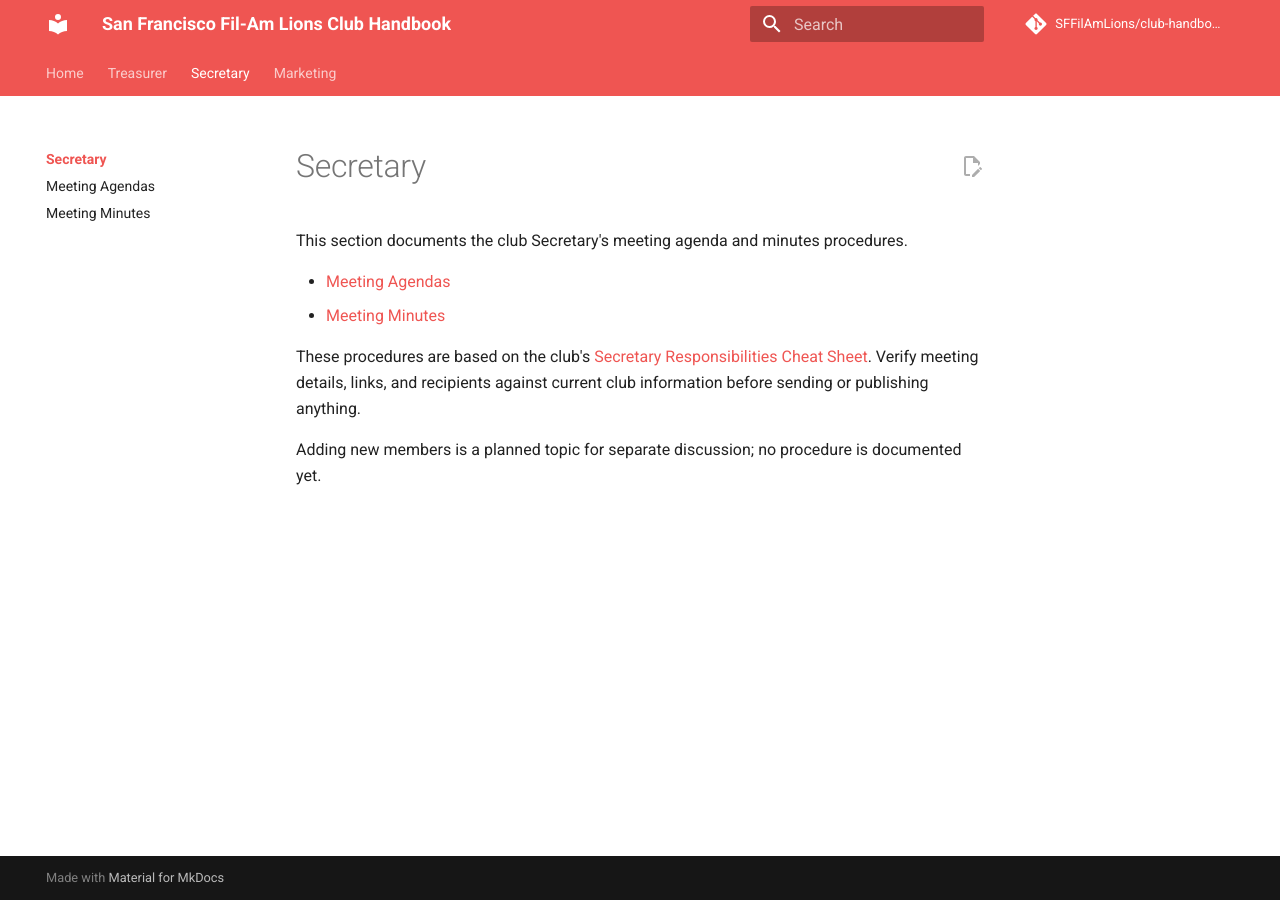
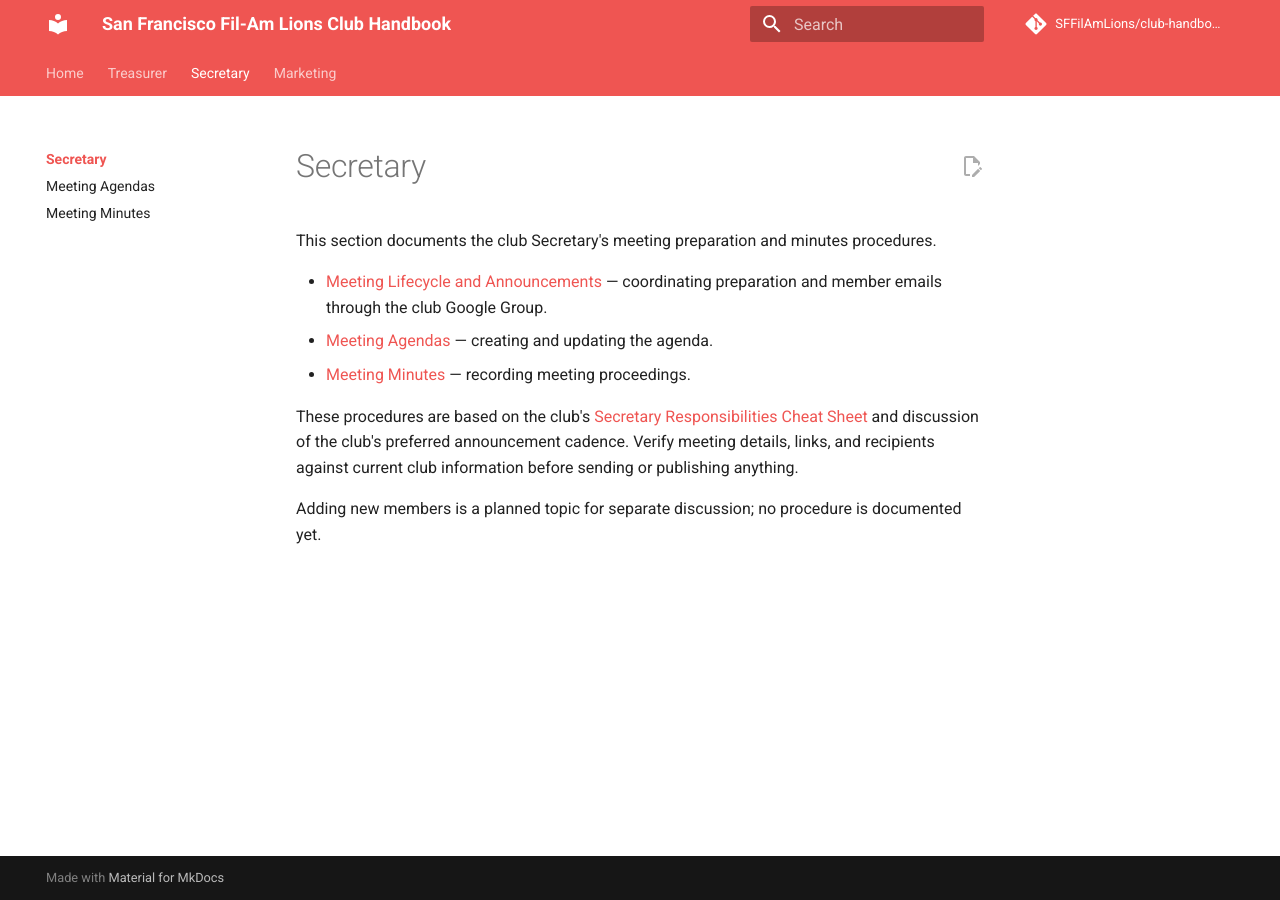
Before and after one commit to SFFilAmLions/club-handbook, an MkDocs documentation site: the page built from docs/secretary/index.md, in a window 1280 px wide. Built offline with MkDocs 1.6.1 and Material for MkDocs 9.7.7, drawn with Linux system fonts in a browser that asks for light colours; comment, search, counter and statistics services are not loaded.

Commit message:
docs(secretary): separate meeting announcements from agenda preparation

```diff
--- a/docs/secretary/index.md
+++ b/docs/secretary/index.md
@@ -1,10 +1,11 @@
 # Secretary
 
-This section documents the club Secretary's meeting agenda and minutes procedures.
+This section documents the club Secretary's meeting preparation and minutes procedures.
 
-- [Meeting Agendas](agendas.md)
-- [Meeting Minutes](minutes.md)
+- [Meeting Lifecycle and Announcements](meeting-lifecycle.md) — coordinating preparation and member emails through the club Google Group.
+- [Meeting Agendas](agendas.md) — creating and updating the agenda.
+- [Meeting Minutes](minutes.md) — recording meeting proceedings.
 
-These procedures are based on the club's [Secretary Responsibilities Cheat Sheet](https://docs.google.com/document/d/165qGju1ZPAULRnlNKMzcoTDUj_ZjKSPmxse2m5eU7A0/edit). Verify meeting details, links, and recipients against current club information before sending or publishing anything.
+These procedures are based on the club's [Secretary Responsibilities Cheat Sheet](https://docs.google.com/document/d/165qGju1ZPAULRnlNKMzcoTDUj_ZjKSPmxse2m5eU7A0/edit) and discussion of the club's preferred announcement cadence. Verify meeting details, links, and recipients against current club information before sending or publishing anything.
 
 Adding new members is a planned topic for separate discussion; no procedure is documented yet.
```
